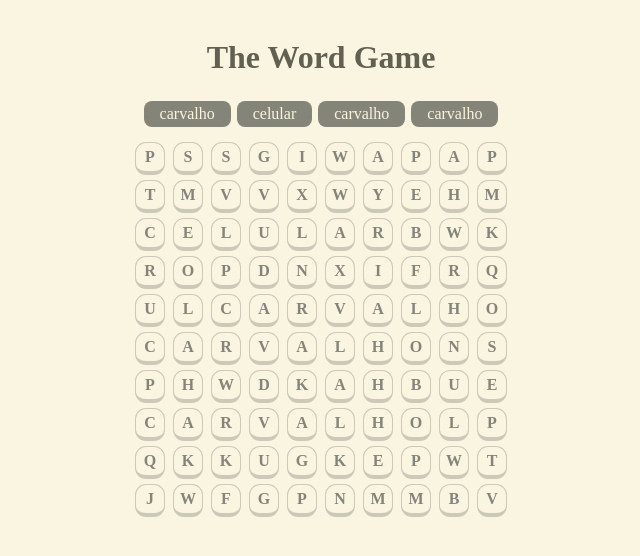
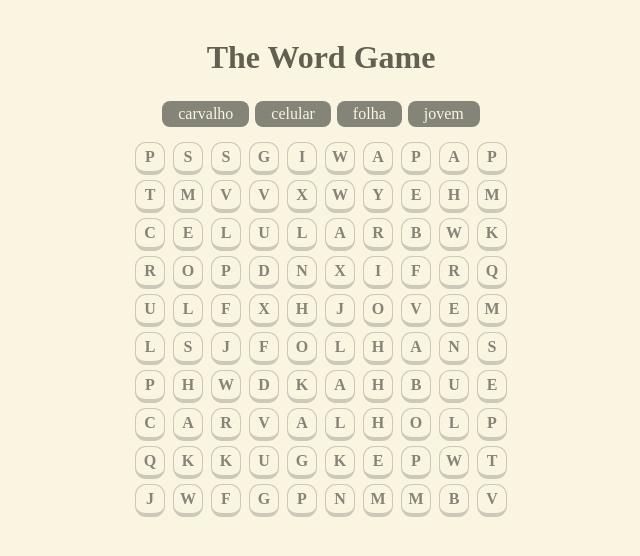
Before and after one commit to GuilhermeSnts/wordgame, a Vue app: page / in a window 1280 px wide. Shown: the top 556 px of the page, without its empty margins (319-959 px from the left). Built offline with nearby package versions, Linux system fonts and the light colour scheme; a small style sheet from the web is missing.

Commit message:
fixed word duplicity

```diff
--- a/src/views/Game.vue
+++ b/src/views/Game.vue
@@ -73,9 +73,11 @@ export default {
   }),
   methods: {
     generateWords() {
+      const dicionary = this.dicionary;
       for (let index = 0; index < this.totalWords; index++) {
-        let sort = Math.round(Math.random() * (this.dicionary.length - 1));
-        this.selectedWords.push(this.dicionary[sort]);
+        let sort = Math.abs(Math.round(Math.random() * (dicionary.length - 1)));
+        this.selectedWords.push(dicionary[sort]);
+        dicionary.splice(sort, 1);
       }
     },
     generateTable() {
```
